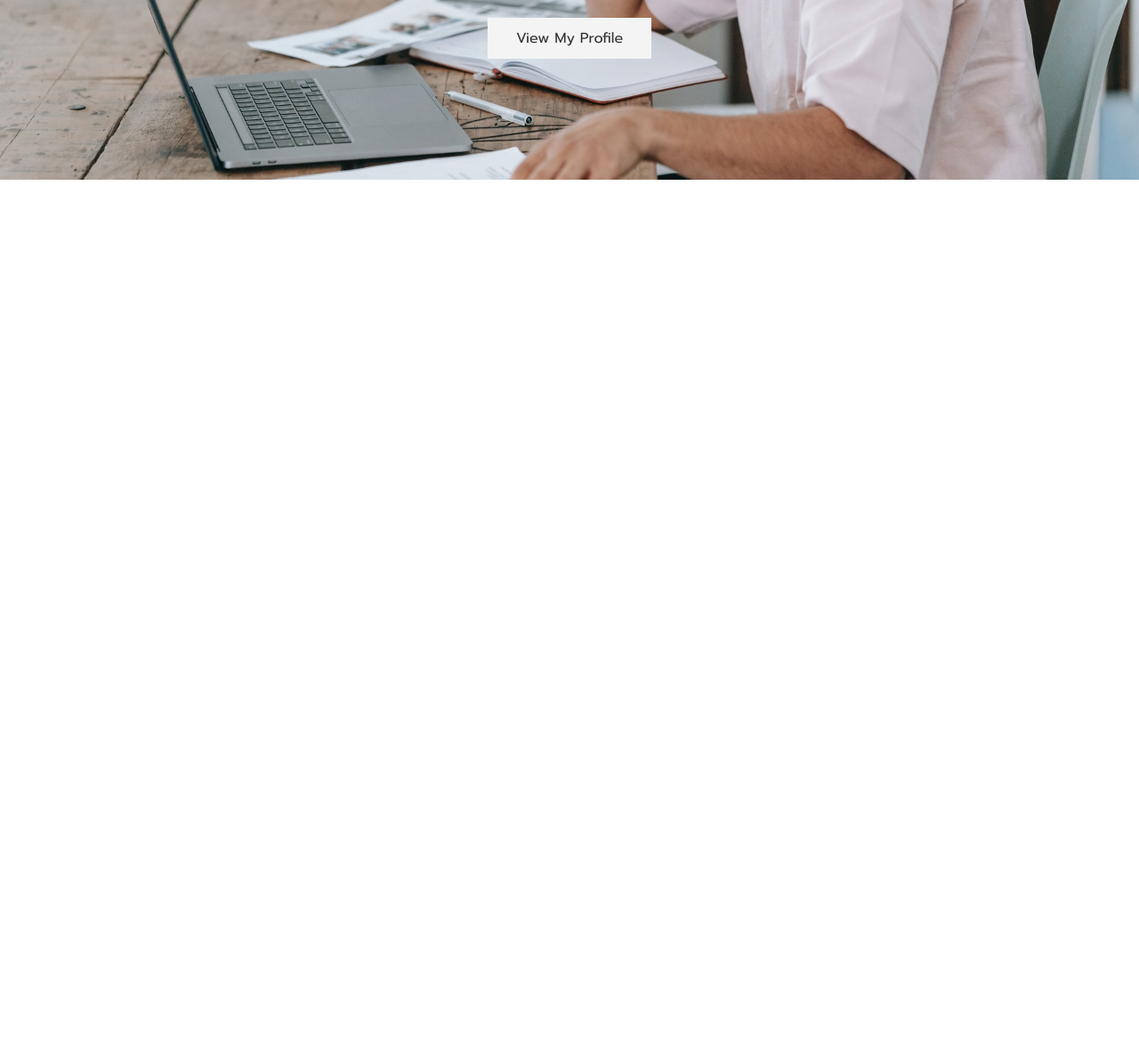
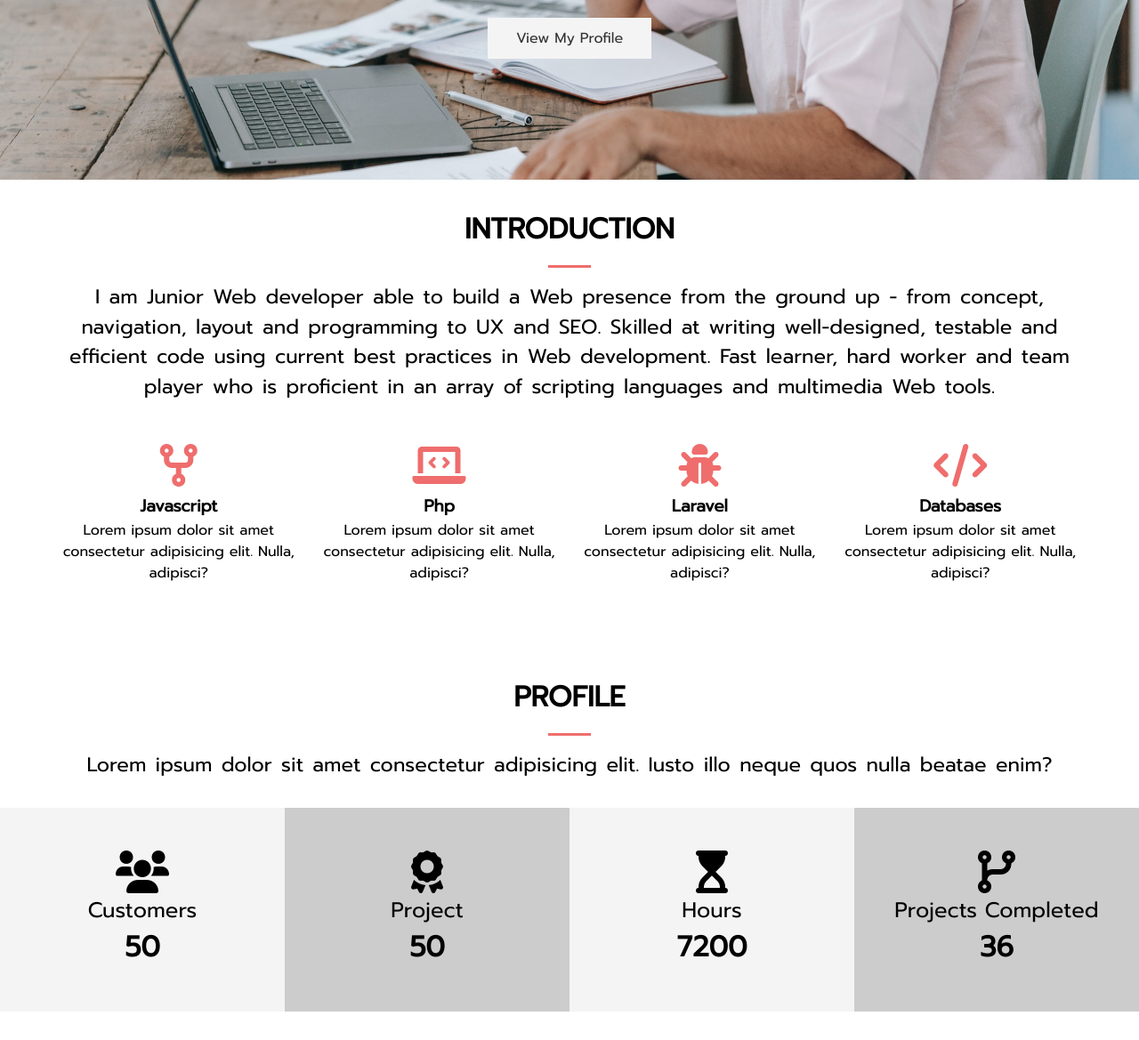
Before and after one commit to habibsahn/FreelancerSite, a website: page public/index.html in a window 1280 px wide. Shown: the part 598-1767 px from the top of the page at 89% size. Before the commit the page ends 800 px from the top, so only its background shows below. Drawn offline with nearby package versions, Linux system fonts and the light colour scheme.

Commit message:
Add home section with skills and profile details, and include Font Awesome icons

```diff
--- a/public/index.html
+++ b/public/index.html
@@ -6,6 +6,13 @@
     <link
       href="https://fonts.googleapis.com/css2?family=Prompt&display=swap"
       rel="stylesheet"
+    />
+    <link
+      rel="stylesheet"
+      href="https://cdnjs.cloudflare.com/ajax/libs/font-awesome/6.0.0/css/all.min.css"
+      integrity="sha512-9usAa10IRO0HhonpyAIVpjrylPvoDwiPUiKdWk5t3PyolY1cOd4DSE0Ga+ri4AuTroPR5aQvXU9xC6qOPnzFeg=="
+      crossorigin="anonymous"
+      referrerpolicy="no-referrer"
     />
     <link
       rel="stylesheet"
@@ -43,6 +50,98 @@
       </div>
     </header>
 
+    <!-- section a -->
+    <section id="home__a" class="text-center py-2">
+      <div class="container">
+        <h2 class="section-title">Introduction</h2>
+        <div class="border-bottom"></div>
+        <p class="lead">
+          I am Junior Web developer able to build a Web presence from the ground
+          up - from concept, navigation, layout and programming to UX and SEO.
+          Skilled at writing well-designed, testable and efficient code using
+          current best practices in Web development. Fast learner, hard worker
+          and team player who is proficient in an array of scripting languages
+          and multimedia Web tools.
+        </p>
+        <div class="skills my-3">
+          <div class="">
+            <i class="fa-solid fa-code-fork fa-3x"></i>
+            <h3>Javascript</h3>
+            <p>
+              Lorem ipsum dolor sit amet consectetur adipisicing elit. Nulla,
+              adipisci?
+            </p>
+          </div>
+          <div class="">
+            <i class="fa-solid fa-laptop-code fa-3x"></i>
+            <h3>Php</h3>
+            <p>
+              Lorem ipsum dolor sit amet consectetur adipisicing elit. Nulla,
+              adipisci?
+            </p>
+          </div>
+          <div class="">
+            <i class="fa-solid fa-bug fa-3x"></i>
+            <h3>Laravel</h3>
+            <p>
+              Lorem ipsum dolor sit amet consectetur adipisicing elit. Nulla,
+              adipisci?
+            </p>
+          </div>
+          <div class="">
+            <i class="fa-solid fa-code fa-3x"></i>
+            <h3>Databases</h3>
+            <p>
+              Lorem ipsum dolor sit amet consectetur adipisicing elit. Nulla,
+              adipisci?
+            </p>
+          </div>
+        </div>
+      </div>
+    </section>
+
+    <!-- section b -->
+    <section id="home__b" class="text-center py-2">
+      <div class="container">
+        <h2 class="section-title">Profile</h2>
+        <div class="border-bottom"></div>
+        <p class="lead">
+          Lorem ipsum dolor sit amet consectetur adipisicing elit. Iusto illo
+          neque quos nulla beatae enim?
+        </p>
+      </div>
+      <div class="profile">
+        <div>
+          <ul>
+            <li><i class="fas fa-users fa-3x"></i></li>
+            <li class="title">Customers</li>
+            <li class="number">50</li>
+          </ul>
+        </div>
+        <div>
+          <ul>
+            <li><i class="fas fa-award fa-3x"></i></li>
+            <li class="title">Project</li>
+            <li class="number">50</li>
+          </ul>
+        </div>
+        <div>
+          <ul>
+            <li><i class="fas fa-hourglass-start fa-3x"></i></li>
+            <li class="title">Hours</li>
+            <li class="number">7200</li>
+          </ul>
+        </div>
+        <div>
+          <ul>
+            <li><i class="fas fa-code-branch fa-3x"></i></li>
+            <li class="title">Projects Completed</li>
+            <li class="number">36</li>
+          </ul>
+        </div>
+      </div>
+    </section>
+
     <script src="js/jquery.min.js"></script>
     <script src="js/type-writer.js"></script>
   </body>
--- a/scss/_home.scss
+++ b/scss/_home.scss
@@ -0,0 +1,47 @@
+@use "variables";
+
+#home {
+  // home section a
+  &__a {
+    .skills {
+      display: grid;
+      grid-template-columns: repeat(4, 1fr);
+      gap: 1rem;
+      margin-bottom: 2.5rem;
+
+      i {
+        color: variables.$primary-color;
+        padding-bottom: 0.5rem;
+      }
+    }
+  }
+
+  //   home section b
+  &__b {
+    .profile {
+      display: grid;
+      grid-template-columns: repeat(4, 1fr);
+
+      li {
+        &.title {
+          font-size: 1.5rem;
+        }
+        &.number {
+          font-size: 2rem;
+          font-weight: bold;
+        }
+      }
+
+      div {
+        padding: 3rem 0;
+
+        &:nth-child(odd) {
+          background-color: variables.$light-color;
+        }
+        &:nth-child(even) {
+          background-color: variables.$medium-color;
+        }
+      }
+    }
+  }
+}
--- a/scss/_utilities.scss
+++ b/scss/_utilities.scss
@@ -83,3 +83,26 @@ input[class^="btn-"]:hover {
     margin: 4rem 0;
   }
 }
+
+.text-center {
+  text-align: center;
+}
+
+.section-title {
+  font-size: 2rem;
+  padding-bottom: 1rem;
+  text-transform: uppercase;
+}
+
+.border-bottom {
+  height: 3px;
+  width: 3rem;
+  background-color: variables.$primary-color;
+  margin: 0 auto 1rem auto;
+}
+
+.lead {
+  font-size: 1.4rem;
+  margin-bottom: 2rem;
+  word-spacing: 2px;
+}
```
Also changed, not shown: public/css/main.css, 1 other file.
